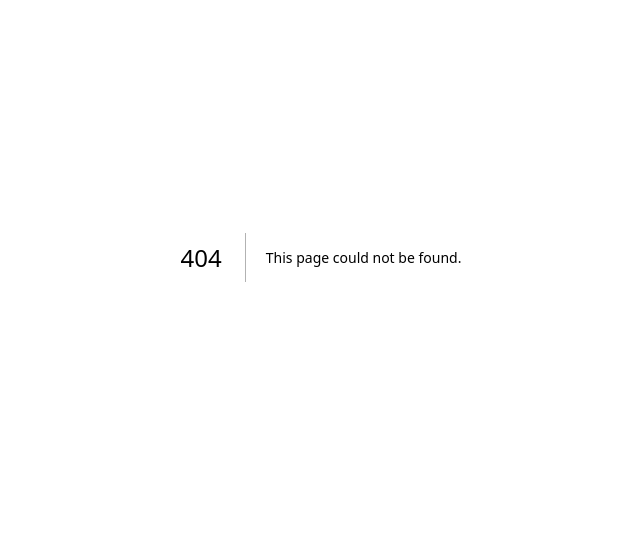
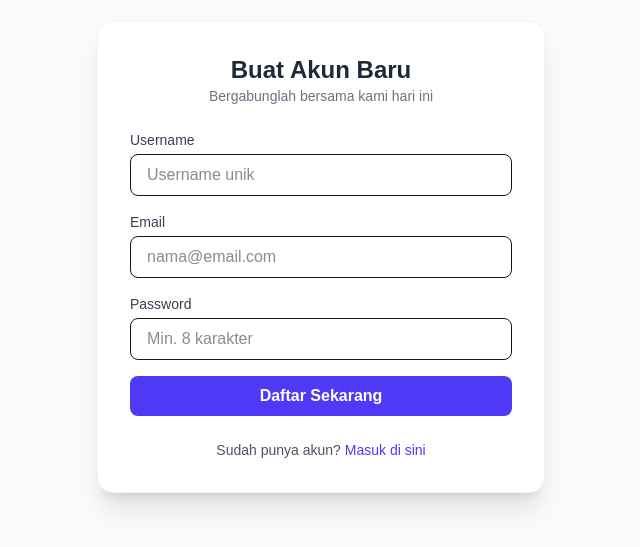
Before and after one commit to advprog-2026-B17-project/yomu-frontend, a Next.js app: page /register in a window 1280 px wide. Before the commit this address had no page. Shown: the part 143-690 px from the top of the page, without its empty margins (319-959 px from the left). Built offline with nearby package versions, Linux system fonts and the light colour scheme; no server answers.

Commit message:
login and register

```diff
--- /dev/null
+++ b/app/login/page.tsx
@@ -0,0 +1,76 @@
+"use client";
+
+import { useRouter } from 'next/navigation';
+import { useForm } from 'react-hook-form';
+import { zodResolver } from '@hookform/resolvers/zod';
+import * as z from 'zod';
+import api from '@/lib/axios';
+
+const loginSchema = z.object({
+  username: z.string().min(1, "Username wajib diisi"),
+  password: z.string().min(1, "Password wajib diisi"),
+});
+
+type LoginInput = z.infer<typeof loginSchema>;
+
+export default function Login() {
+  const router = useRouter();
+
+  const {
+    register,
+    handleSubmit,
+    formState: { isSubmitting },
+  } = useForm<LoginInput>({
+    resolver: zodResolver(loginSchema),
+  });
+
+  const onSubmit = async (data: LoginInput) => {
+    try {
+      const res = await api.post('/auth/login', data);
+      localStorage.setItem('token', res.data.token);
+
+      // Gunakan router.push agar tidak reload halaman (SPA style)
+      router.push('/profile');
+      router.refresh(); // Pastikan state server-side ter-update
+    } catch (err) {
+      alert("Login gagal, silakan cek kembali kredensial Anda.");
+    }
+  };
+
+  return (
+    <div className="min-h-screen flex items-center justify-center bg-gray-50 px-4">
+      <div className="w-full max-w-md bg-white p-8 rounded-2xl shadow-xl border border-gray-100">
+        <h2 className="text-2xl font-bold text-gray-800 mb-6 text-center">Selamat Datang</h2>
+
+        <form onSubmit={handleSubmit(onSubmit)} className="space-y-4">
+          <div>
+            <label className="block text-sm font-medium text-gray-700 mb-1">Username</label>
+            <input
+              {...register("username")}
+              className="w-full px-4 py-2 border rounded-lg focus:ring-2 focus:ring-blue-500 outline-none transition-all"
+              placeholder="Masukkan username"
+            />
+          </div>
+
+          <div>
+            <label className="block text-sm font-medium text-gray-700 mb-1">Password</label>
+            <input
+              type="password"
+              {...register("password")}
+              className="w-full px-4 py-2 border rounded-lg focus:ring-2 focus:ring-blue-500 outline-none transition-all"
+              placeholder="••••••••"
+            />
+          </div>
+
+          <button
+            type="submit"
+            disabled={isSubmitting}
+            className="w-full py-2 bg-blue-600 hover:bg-blue-700 text-white font-semibold rounded-lg transition-colors disabled:opacity-70"
+          >
+            {isSubmitting ? "Memproses..." : "Masuk ke Akun"}
+          </button>
+        </form>
+      </div>
+    </div>
+  );
+}
--- /dev/null
+++ b/app/register/page.tsx
@@ -0,0 +1,109 @@
+"use client";
+
+import { useState } from 'react';
+import { useRouter } from 'next/navigation';
+import { useForm } from 'react-hook-form';
+import { zodResolver } from '@hookform/resolvers/zod';
+import * as z from 'zod';
+import api from '@/lib/axios';
+
+// 1. Skema Validasi
+const registerSchema = z.object({
+  username: z.string().min(3, "Username minimal 3 karakter"),
+  email: z.string().email("Format email tidak valid"),
+  password: z.string().min(8, "Password minimal 8 karakter"),
+});
+
+type RegisterInput = z.infer<typeof registerSchema>;
+
+export default function Register() {
+  const [error, setError] = useState<string | null>(null);
+  const router = useRouter();
+
+  // 2. React Hook Form
+  const {
+    register,
+    handleSubmit,
+    formState: { errors, isSubmitting },
+  } = useForm<RegisterInput>({
+    resolver: zodResolver(registerSchema),
+  });
+
+  const onSubmit = async (data: RegisterInput) => {
+    setError(null);
+    try {
+      await api.post('/auth/register', data);
+      router.push('/login?registered=true');
+    } catch (err: any) {
+      setError(err.response?.data?.message || 'Registrasi gagal, coba lagi.');
+    }
+  };
+
+  return (
+    <div className="min-h-screen flex items-center justify-center bg-gray-50 p-4">
+      <div className="w-full max-w-md bg-white p-8 rounded-2xl shadow-xl border border-gray-100">
+        <h2 className="text-2xl font-bold text-gray-800 text-center">Buat Akun Baru</h2>
+        <p className="text-gray-500 text-sm text-center mb-6">Bergabunglah bersama kami hari ini</p>
+
+        {error && (
+          <div className="mb-4 p-3 bg-red-50 text-red-500 text-sm rounded-lg border border-red-100">
+            {error}
+          </div>
+        )}
+
+        <form onSubmit={handleSubmit(onSubmit)} className="space-y-4">
+          <div>
+            <label className="block text-sm font-medium text-gray-700 mb-1">Username</label>
+            <input
+              {...register("username")}
+              className={`w-full px-4 py-2 border rounded-lg focus:ring-2 outline-none transition-all ${
+                errors.username ? "border-red-500 focus:ring-red-200" : "focus:ring-indigo-500"
+              }`}
+              placeholder="Username unik"
+            />
+            {errors.username && <p className="text-red-500 text-xs mt-1">{errors.username.message}</p>}
+          </div>
+
+          <div>
+            <label className="block text-sm font-medium text-gray-700 mb-1">Email</label>
+            <input
+              type="email"
+              {...register("email")}
+              className={`w-full px-4 py-2 border rounded-lg focus:ring-2 outline-none transition-all ${
+                errors.email ? "border-red-500 focus:ring-red-200" : "focus:ring-indigo-500"
+              }`}
+              placeholder="nama@email.com"
+            />
+            {errors.email && <p className="text-red-500 text-xs mt-1">{errors.email.message}</p>}
+          </div>
+
+          <div>
+            <label className="block text-sm font-medium text-gray-700 mb-1">Password</label>
+            <input
+              type="password"
+              {...register("password")}
+              className={`w-full px-4 py-2 border rounded-lg focus:ring-2 outline-none transition-all ${
+                errors.password ? "border-red-500 focus:ring-red-200" : "focus:ring-indigo-500"
+              }`}
+              placeholder="Min. 8 karakter"
+            />
+            {errors.password && <p className="text-red-500 text-xs mt-1">{errors.password.message}</p>}
+          </div>
+
+          <button
+            type="submit"
+            disabled={isSubmitting}
+            className="w-full py-2 bg-indigo-600 hover:bg-indigo-700 text-white font-semibold rounded-lg transition-all active:scale-95 disabled:opacity-70"
+          >
+            {isSubmitting ? "Memproses..." : "Daftar Sekarang"}
+          </button>
+        </form>
+
+        <p className="mt-6 text-center text-sm text-gray-600">
+          Sudah punya akun?{' '}
+          <a href="/login" className="text-indigo-600 hover:underline font-medium">Masuk di sini</a>
+        </p>
+      </div>
+    </div>
+  );
+}
--- /dev/null
+++ b/lib/axios.ts
@@ -0,0 +1,18 @@
+import axios, { AxiosInstance } from 'axios';
+
+const api: AxiosInstance = axios.create({
+    // Membaca dari .env
+    baseURL: process.env.NEXT_PUBLIC_API_URL,
+});
+
+api.interceptors.request.use((config) => {
+    if (typeof window !== 'undefined') {
+        const token = localStorage.getItem('token');
+        if (token) {
+            config.headers.Authorization = `Bearer ${token}`;
+        }
+    }
+    return config;
+});
+
+export default api;
--- a/package.json
+++ b/package.json
@@ -9,9 +9,13 @@
     "lint": "eslint"
   },
   "dependencies": {
+    "@hookform/resolvers": "^5.2.2",
+    "axios": "^1.13.6",
     "next": "16.1.6",
     "react": "19.2.3",
-    "react-dom": "19.2.3"
+    "react-dom": "19.2.3",
+    "react-hook-form": "^7.71.2",
+    "zod": "^4.3.6"
   },
   "devDependencies": {
     "@tailwindcss/postcss": "^4",
```
Also changed, not shown: types/auth.ts (added, +19 -0 lines), 1 other file (tests, documents, lock files or other folders).
